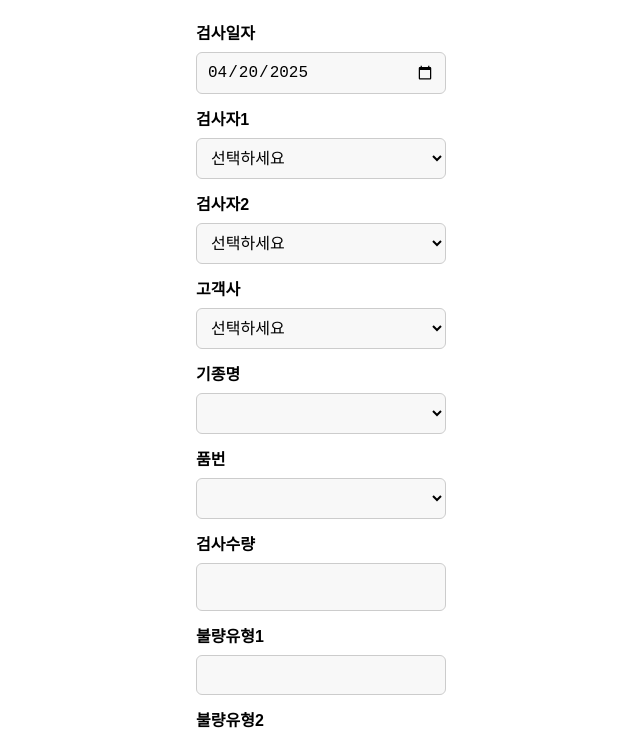
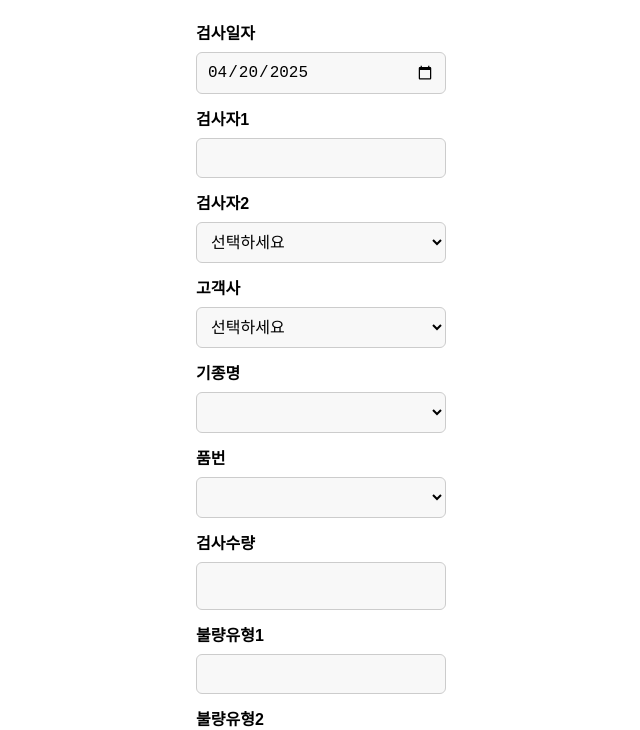
Before and after one commit to KnagByeongju-123/QC_inspection, a plain HTML site: page index.html in a window 1280 px wide. Shown: the part 75-805 px from the top of the page, without its empty margins (319-959 px from the left). Drawn offline with Linux system fonts and the light colour scheme.

Commit message:
Update index.html

```diff
--- a/index.html
+++ b/index.html
@@ -2,6 +2,7 @@
 <html>
 <head>
   <meta charset="UTF-8">
+<meta name="viewport" content="width=device-width, initial-scale=1.0">
   <title>검사일보 등록</title>
   <style>
     body {
@@ -42,24 +43,7 @@
 <h2>검사일보 등록</h2>
 <form id="inspectionForm">
   <label>검사일자<input type="date" name="검사일자" id="inspectionDate" required></label>
-  <label>검사자1
-  <select name="검사자1">
-    <option value="">선택하세요</option>
-    <option value="오윤정">오윤정</option>
-    <option value="김미선">김미선</option>
-    <option value="송경옥">송경옥</option>
-    <option value="권혜영">권혜영</option>
-    <option value="김갑선">김갑선</option>
-    <option value="진정화">진정화</option>
-    <option value="이유선">이유선</option>
-    <option value="강란희">강란희</option>
-    <option value="차찬이">차찬이</option>
-    <option value="서성자">서성자</option>
-    <option value="전귀옥">전귀옥</option>
-    <option value="양혜정">양혜정</option>
-    <option value="기타">기타</option>
-  </select>
-</label>
+  <label>검사자1<input type="text" name="검사자1"></label>
   <label>검사자2
   <select name="검사자2">
     <option value="">선택하세요</option>
@@ -106,7 +90,7 @@
   <label>PPM<input type="number" name="PPM" id="ppm" readonly></label>
   <label>비고<input type="text" name="비고"></label>
 
-  <button type="submit">제출</button>
+  <button type="submit">전송</button>
 </form>
 
 <!-- 숫자 키패드 팝업 -->
```
